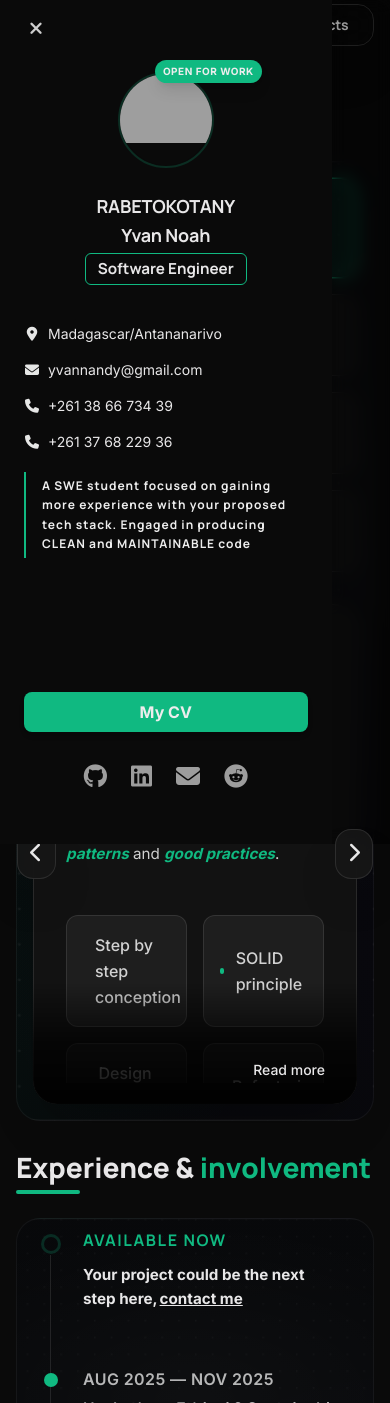
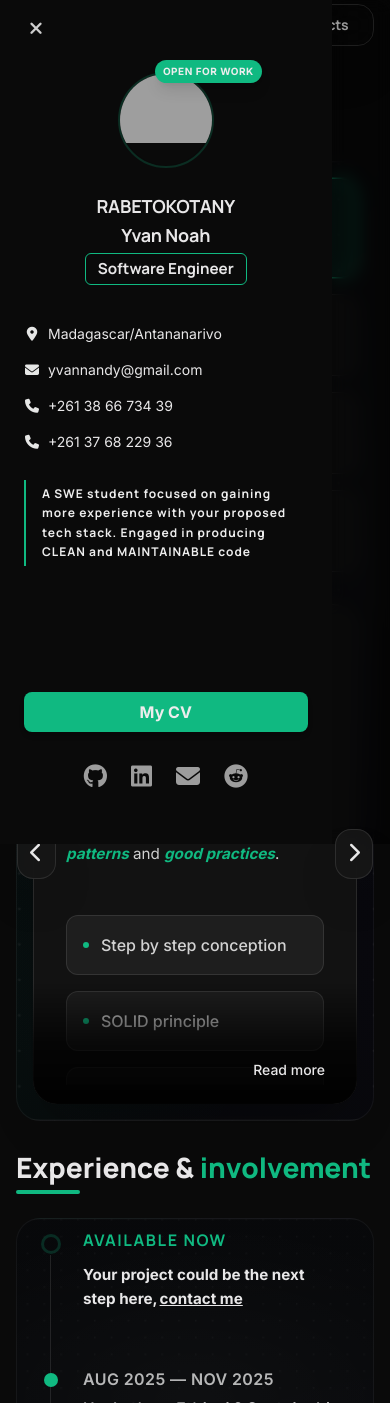
Before and after one commit to gigasandwich/giga-portfolio, a Next.js app: page / in a window 390 px wide. Shown: the top 1403 px of the page. Built offline with nearby package versions, Linux system fonts and the light colour scheme; grey boxes are pictures that could not be loaded.

Commit message:
Minor responsivity fix for all sections

```diff
--- a/src/components/Sidebar.tsx
+++ b/src/components/Sidebar.tsx
@@ -87,7 +87,7 @@ export default function Sidebar({ isOpen, setIsOpen }: { isOpen: boolean; setIsO
             </div>
 
 
-            <div className="mt-2">
+            <div className="mt-4">
                 <h5 className="font-normal text-left leading-relaxed border-l-2 border-primary pl-4 py-1">
                   {d.about}
                 </h5>
--- a/src/data/experience/Hackathon.tsx
+++ b/src/data/experience/Hackathon.tsx
@@ -30,7 +30,7 @@ const Hackathon: ExperienceType = {
                 </div>
             </div>
 
-            <div className="mt-3">
+            <div className="mt-6">
                 <h2 className="text-white/90 mt-4 mb-2">Team</h2>
                 <div className="flex gap-3 overflow-x-auto pb-1 thin-scrollbar">
                     {teammates.map((t) => (
@@ -41,7 +41,7 @@ const Hackathon: ExperienceType = {
                 </div>
             </div>
 
-            <div className="mt-3">
+            <div className="mt-6">
                 <h2 className="text-white/90 mt-4 mb-2">Stack</h2>
                 <div className="flex gap-2 flex-wrap sm:flex-nowrap overflow-x-auto pb-1 thin-scrollbar">
                     {techStack.map((tech) => (
--- a/src/data/what-i-do/OOP.tsx
+++ b/src/data/what-i-do/OOP.tsx
@@ -22,7 +22,7 @@ const whatIDoData: WhatIDoType = {
                 <p>I build systems on top of solid foundations by following proven <span className="text-primary font-bold italic">patterns</span> and <span className="text-primary font-bold italic">good practices</span>.</p>
             </div>
 
-            <div className="grid grid-cols-2 gap-4">
+            <div className="grid grid-cols-1 sm:grid-cols-2 gap-4">
                 {
                     goodPractices.map((gp, i) => {
                         return (
--- a/src/sections/Experience.tsx
+++ b/src/sections/Experience.tsx
@@ -94,7 +94,7 @@ export default function Experience() {
                                     {/* <div className="inline-block px-3 py-1 rounded-full bg-primary/10 border border-primary/20 text-[10px] font-bold tracking-widest text-primary uppercase mb-3">
                                         {current.end != null ? 'Past Achievement' : 'Current Focus'}
                                     </div> */}
-                                    <h1 className="font-bold text-white mb-1 uppercase leading-tight">{current.title}</h1>
+                                    <h1 className="font-bold text-white mb-1 leading-tight">{current.title}</h1>
                                     {current.meta && <h2 className="text-primary font-medium uppercase">{current.meta}</h2>}
                                 </div>
 
```
